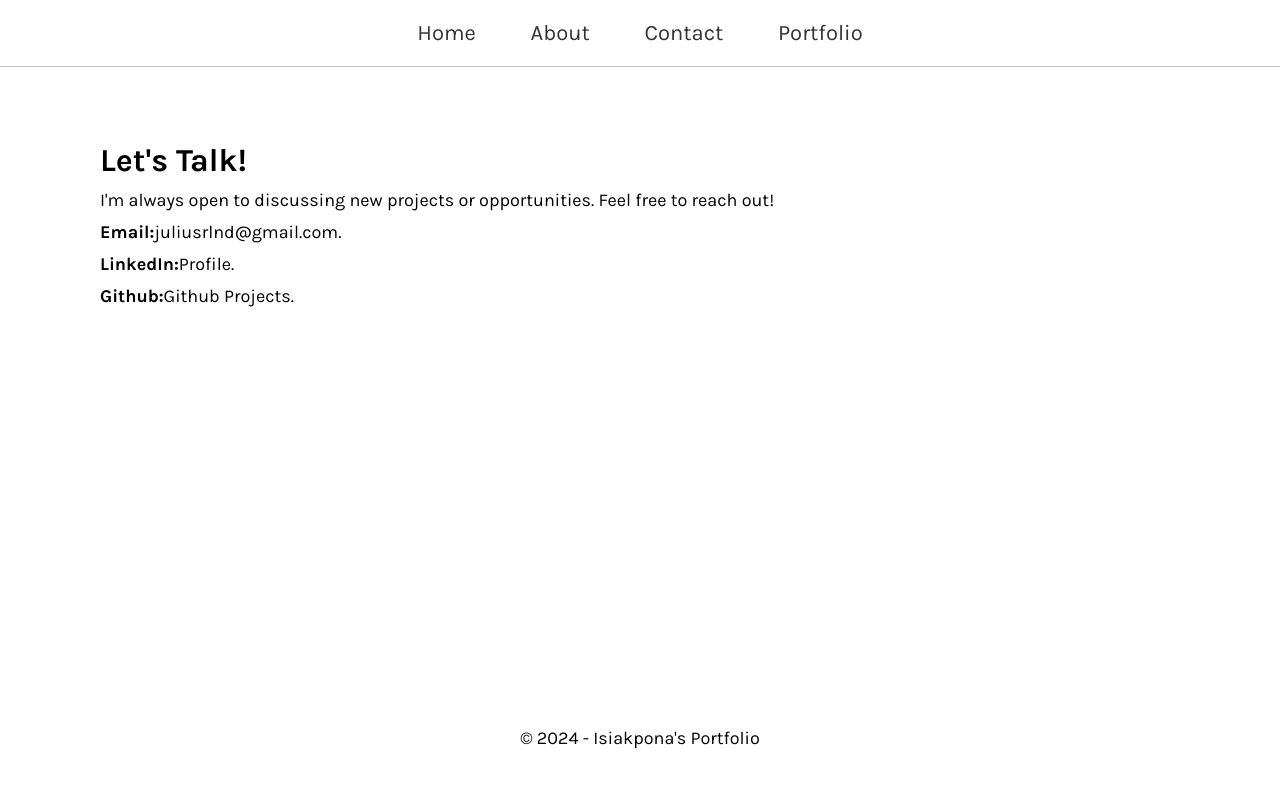
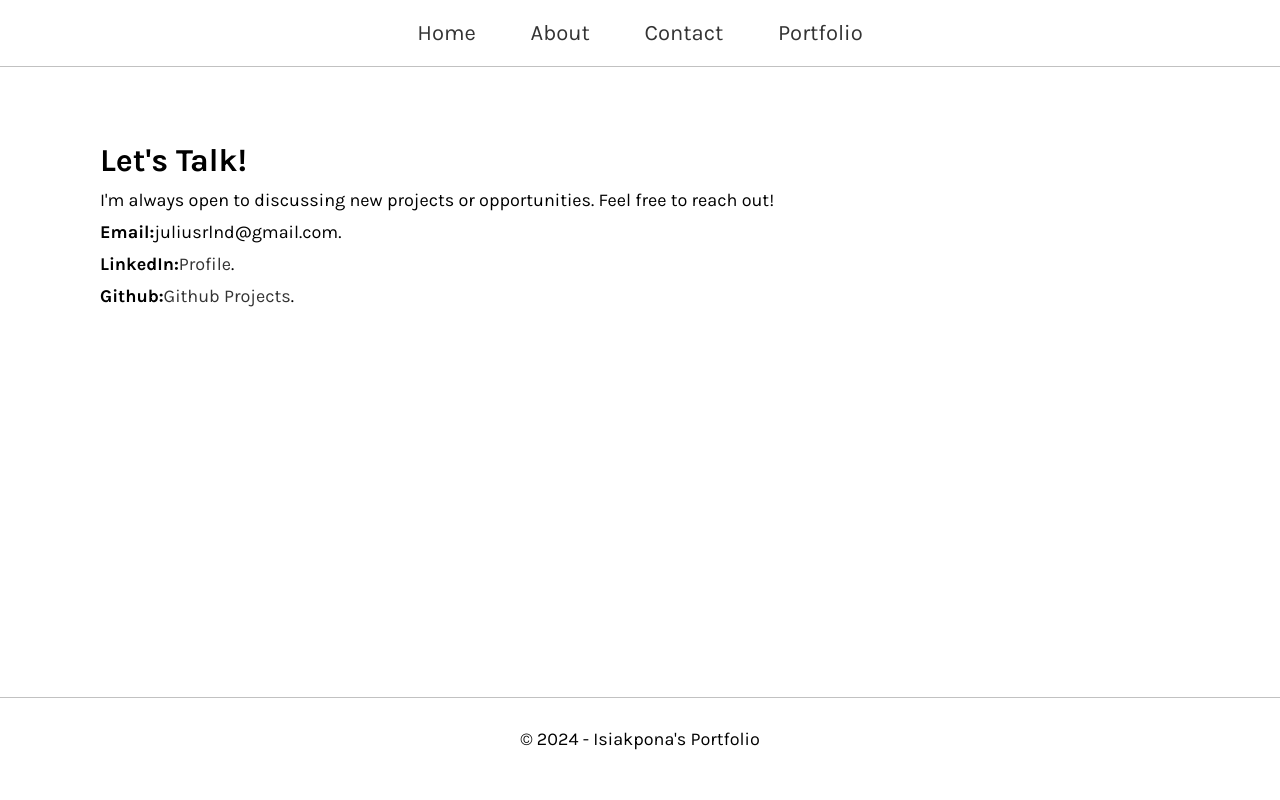
Before and after one commit to providingperspectives/portfolio-1, a Flask app: page /contact in a window 1280 px wide. Run offline with Flask 3, Linux system fonts and the light colour scheme.

Commit message:
Refactor CSS to use CSS variables for colors and improve consistency across styles

```diff
--- a/static/style.css
+++ b/static/style.css
@@ -1,5 +1,15 @@
 @import url(http://fonts.googleapis.com/css?family=Karla:400,700);
 
+/* Color Variables */
+:root {
+    --primary-color: #00579e;
+    --hover-color: #eeeeee;
+    --text-color: #333;
+    --background-color: #ffffff;
+    --border-color: #c1c1c1;
+}
+
+/* Global Styles */
 * {
     margin: 0;
     padding: 0;
@@ -9,7 +19,8 @@
 
 a {
     text-decoration: none;
-    color: #000000;
+    color: var(--text-color);
+    transition: color 0.3s ease;
 }
 
 li {
@@ -18,13 +29,14 @@ li {
 
 p {
     font-size: 18px;
-    margin: 10px 0px;
+    margin: 10px 0;
 }
 
+/* Header Navigation */
 header nav {
     padding: 10px;
     font-size: 22px;
-    border-bottom: 1px solid #c1c1c1;
+    border-bottom: 1px solid var(--border-color);
 }
 
 header nav ul {
@@ -41,25 +53,28 @@ header nav ul li {
 }
 
 header nav ul li:hover {
-    background-color: #eeeeee;
+    background-color: var(--hover-color);
     border-radius: 5px;
 }
 
 header nav ul li a {
-    color: #333;
+    color: var(--text-color);
     font-weight: 500;
 }
 
+/* Main Content */
 main {
     min-height: 60vh;
     margin: 75px 100px;
 }
 
+/* Images */
 img {
     border-radius: 5px;
-    margin: 20px 0px;
+    margin: 20px 0;
 }
 
+/* Projects Section */
 section.projects {
     margin-top: 50px;
 }
@@ -73,9 +88,10 @@ div.project {
 }
 
 div.project h2 a {
-    color: #00579e;
+    color: var(--primary-color);
 }
 
+/* Footer */
 footer {
     text-align: center;
     padding: 20px;
@@ -93,7 +109,3 @@ footer {
         flex-direction: column;
     }
 }
-    padding: 20px;
-    font-size: 22px;
-    border-top: 1px solid #c1c1c1;
-}
```
